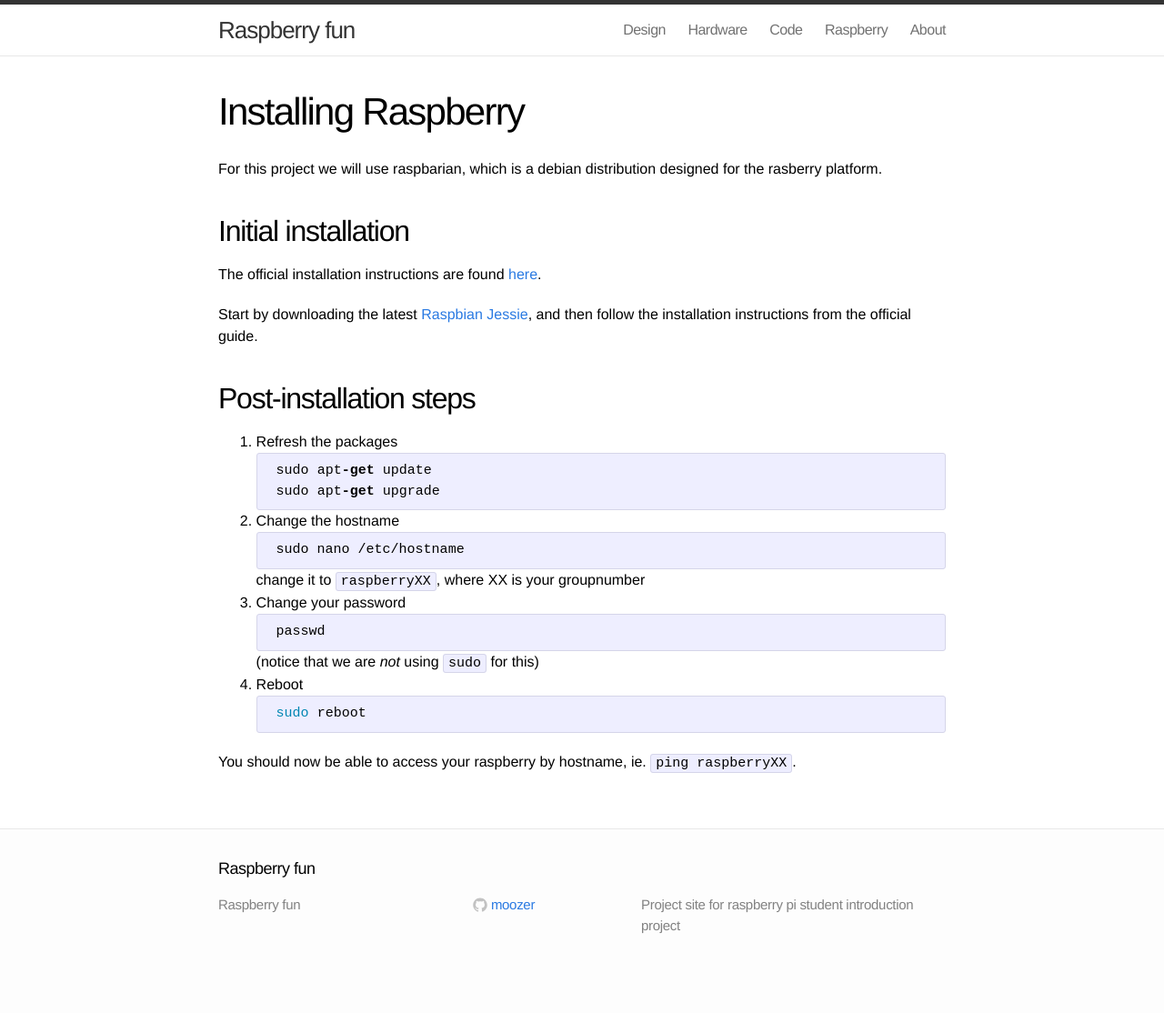
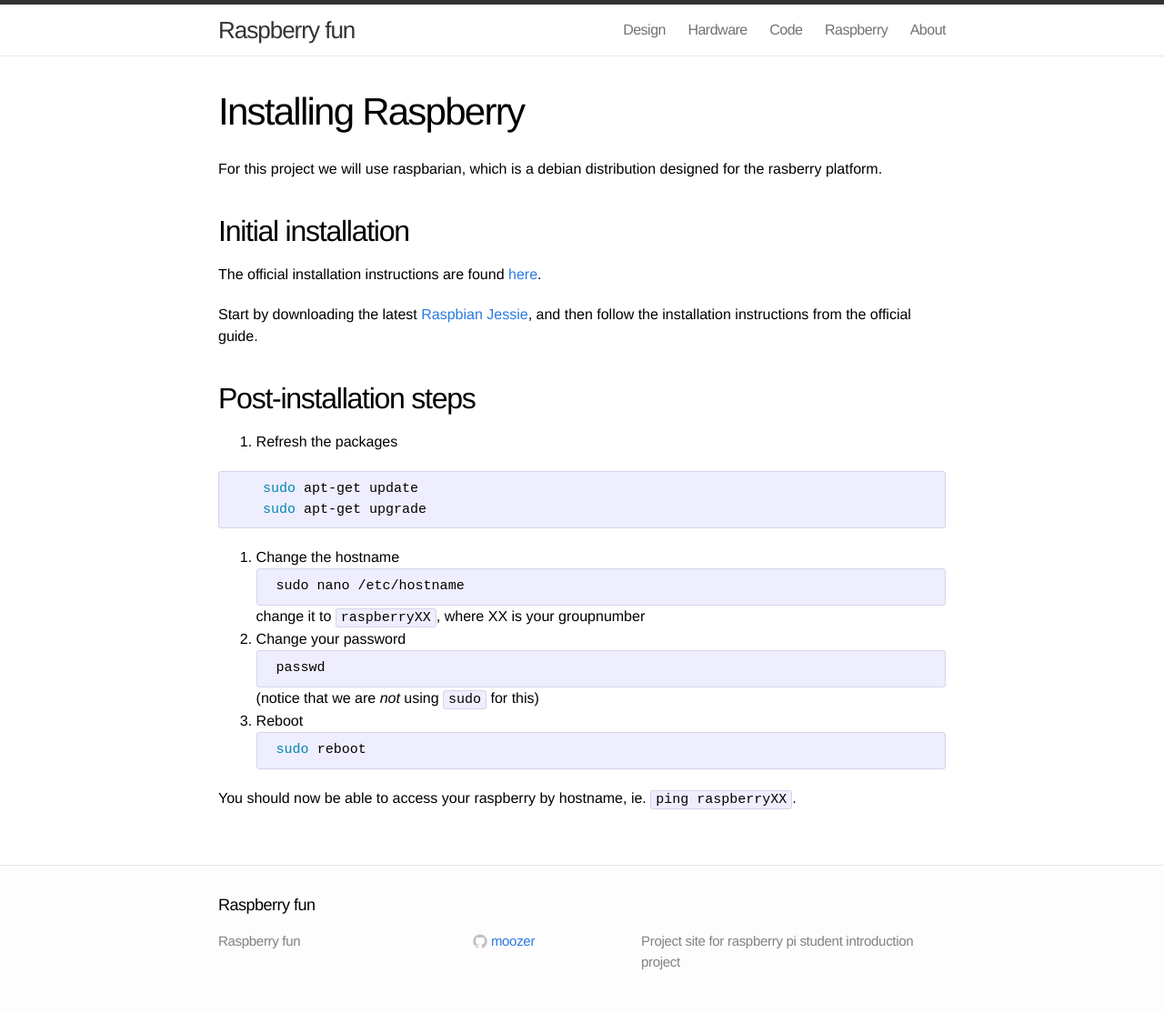
Before and after one commit to EAL-IT-Technology/RaspberryFun, a Jekyll site: the page built from raspberry/installing_raspberry.md, in a window 1280 px wide. Shown: the whole page at 91% size. Built offline with Jekyll 4.4.1, drawn with Linux system fonts in a browser that asks for light colours; before the commit the page ends 1074 px from its top, so only the background shows below that.

Commit message:
Update installing_raspberry.md

````diff
--- a/raspberry/installing_raspberry.md
+++ b/raspberry/installing_raspberry.md
@@ -18,10 +18,10 @@
 
 1. Refresh the packages
 
-    ```javascript
+```bash
     sudo apt-get update
     sudo apt-get upgrade
-    ```
+```
 
 2. Change the hostname
 
````
